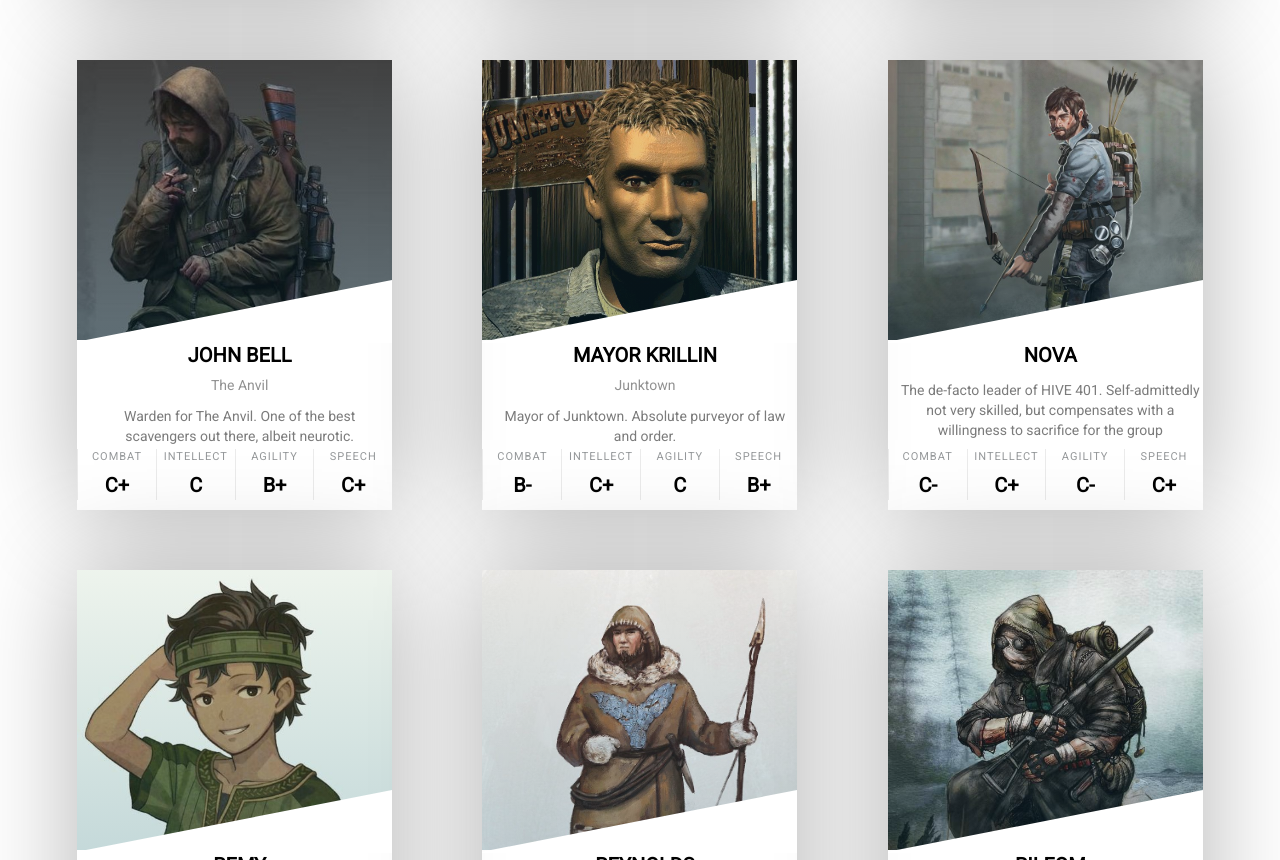
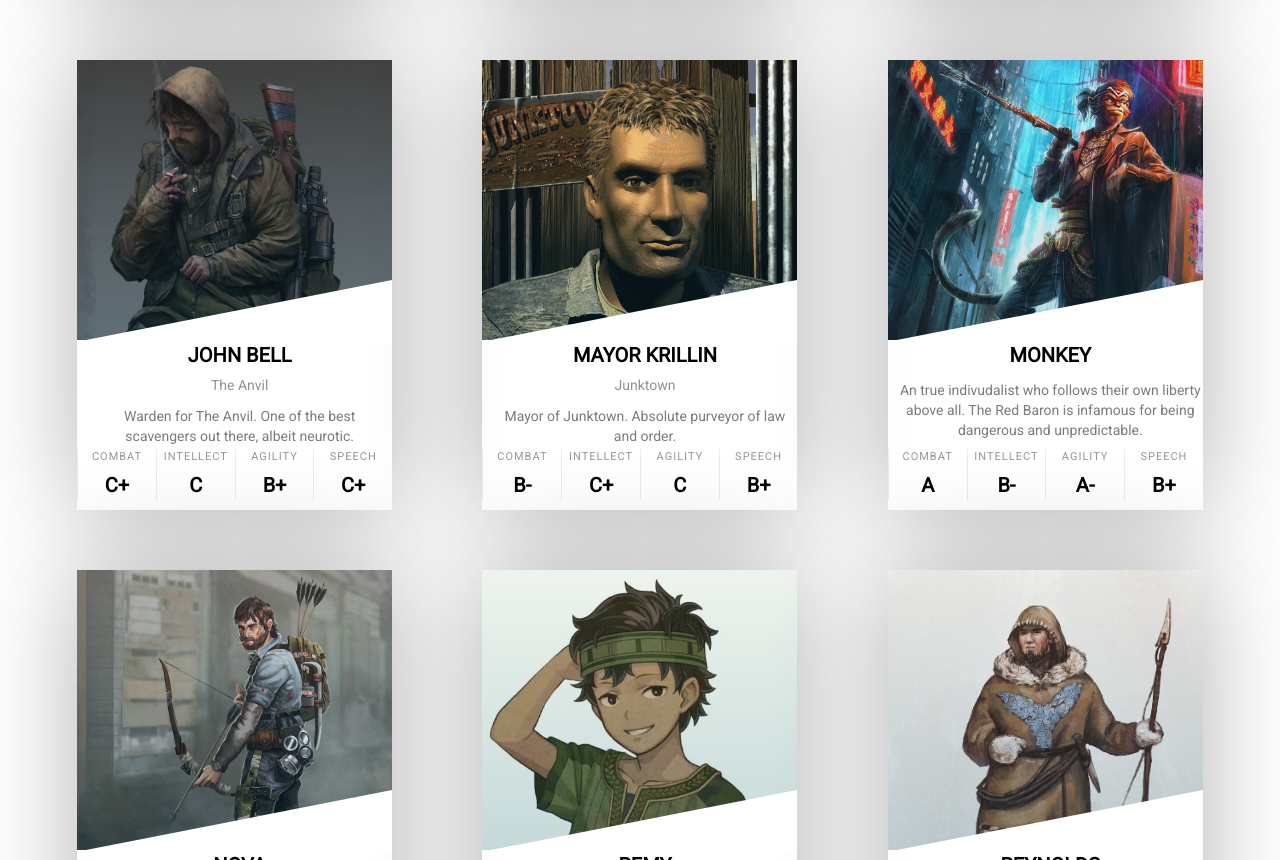
Before and after one commit to rjg5314/AdventureMap.io, a website: page characters.html in a window 1280 px wide. Shown: the part 1219-2079 px from the top of the page. Drawn offline with Linux system fonts and the light colour scheme.

Commit message:
Add files via upload

```diff
--- a/characters.html
+++ b/characters.html
@@ -699,7 +699,7 @@
             </div>
 
             <!-- Monkey --->
-            <!-- <div class="card other_card">
+            <div class="card other_card">
                 <div class="card-header" style="background-image: url(img/characters/monkey.jpg)">
                       <div class="card-header-slanted-edge">
                         <svg xmlns="http://www.w3.org/2000/svg" viewBox="0 0 1000 200"><path class="polygon" d="M-20,200,1000,0V200Z" /></svg>
@@ -729,7 +729,7 @@
                         </div>
                     </div>
                 </div>
-            </div> -->
+            </div>
 
             <!-- Mathus (Anvil) --->
             <!-- <div class="card faction_card">
```
